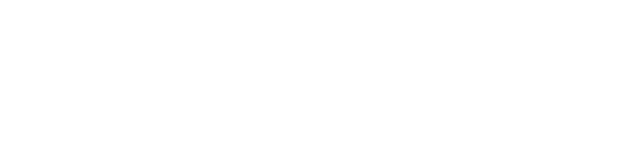
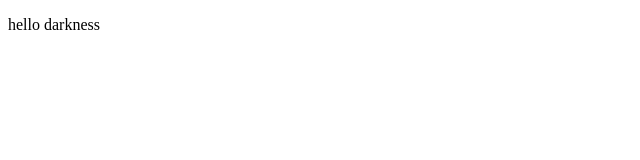
Before and after one commit to NafisShariar/firstWeb, a plain HTML site: page index.html in a window 1280 px wide. Shown: the whole page, without its empty margins (0-640 px from the left). Drawn offline with Linux system fonts and the light colour scheme.

Commit message:
more changes

```diff
--- a/index.html
+++ b/index.html
@@ -6,6 +6,6 @@
     <title>website</title>
 </head>
 <body>
-
+    <p> hello darkness</p>
 </body>
 </html>
```
